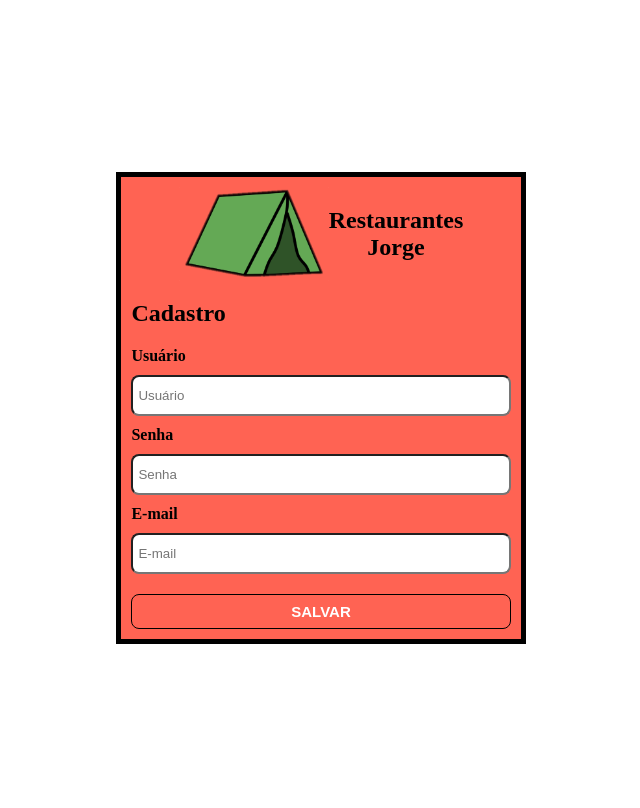
After one commit to AlexRoqueX2/jorge, a PHP site: page /Cadastro.html in a window 1280 px wide. The commit adds this page. Shown: the whole page, without its empty margins (319-959 px from the left). Run offline with PHP 8.4, Linux system fonts and the light colour scheme.

Commit message:
Telas de Login e Cadastro

```diff
--- /dev/null
+++ b/Cadastro.html
@@ -0,0 +1,40 @@
+<!DOCTYPE html>
+<html lang="en">
+<head>
+    <meta charset="UTF-8">
+    <meta name="viewport" content="width=device-width, initial-scale=1.0">
+    <title>Cadastro</title>
+    <link href="style.css" rel="stylesheet" type="text/css" />
+</head>
+<body>
+    <body>
+        <section class="area-cadastro">
+            <div class="cadastro">
+                <div class="img-cadastro">
+                    <img src="imgs/rest.png" alt="Logo do Restaurante">
+                    <h2>
+                        Restaurantes<br>
+                        Jorge
+                    </h2>
+                </div>
+
+                <form>
+                    <h2>Cadastro</h2>
+                    <label for="usuário"><b>Usuário</b></label>
+                    <input type="text" name="usuário" placeholder="Usuário">
+
+                    <label for="senha"><b>Senha</b></label>
+                    <input type="password" name="senha" placeholder="Senha">
+
+                    <label for="e-mail"><b>E-mail</b></label>
+                    <input type="email" name="e-mail" placeholder="E-mail">
+
+                    <button type="submit" class="botao-cadastro" id="submitButton" onclick="returnLogin()">Salvar</button>
+                </form>
+            </div>
+        </section>
+        <script src="script.js"></script>
+    </body>
+    </html>
+</body>
+</html>
--- a/style.css
+++ b/style.css
@@ -106,10 +106,14 @@ html {
   }
   .login{
     width: 30%;
+    padding: 10px;
     display: flex;
     flex-direction: column;
     align-items: center;
     justify-items: center;
+    background-color: #FF6353;
+    border: 5px black;
+    border-style: solid;
   }
   .login form{
     display: flex;
@@ -137,14 +141,70 @@ html {
   .img-login img {
     width: 150px;
   }
-  form [type="submit"] {
+    .botao-login{
     display: block;
     padding: 8px;
     background-color: #FF6353;
-    border: none;
+    border: solid 1px black;
     border-radius: 8px;
     color: white;
     font-size: 15px;
     text-transform: uppercase;
     font-weight: bold;
   }
+  .area-cadastro {
+    display: flex;
+    height: 100vh;
+    align-items: center;
+    justify-content: center;
+    overflow: hidden;
+  }
+  .cadastro{
+    width: 30%;
+    padding: 10px;
+    display: flex;
+    flex-direction: column;
+    align-items: center;
+    justify-items: center;
+    background-color: #FF6353;
+    border: 5px black;
+    border-style: solid;
+  }
+  .cadastro form{
+    display: flex;
+    flex-direction: column;
+    width: 100%;
+  }
+  .cadastro form p {
+    text-align: right;
+    padding-bottom: 10px;
+  }
+  .cadastro input{
+    margin-bottom: 10px;
+    margin-top: 10px;
+    padding-left: 5px;
+    height: 35px;
+    outline: none;
+    border-radius: 8px;
+  }
+  .img-cadastro{
+    display: flex;
+  }
+  .img-cadastro h2 {
+    text-align: center;
+  }
+  .img-cadastro img {
+    width: 150px;
+  }
+  .botao-cadastro {
+    display: block;
+    margin-top: 10px;
+    padding: 8px;
+    background-color: #FF6353;
+    border: solid 1px black;
+    border-radius: 8px;
+    color: white;
+    font-size: 15px;
+    text-transform: uppercase;
+    font-weight: bold;
+  }
```
Also changed, not shown: Login.html (+5 -4 lines).
